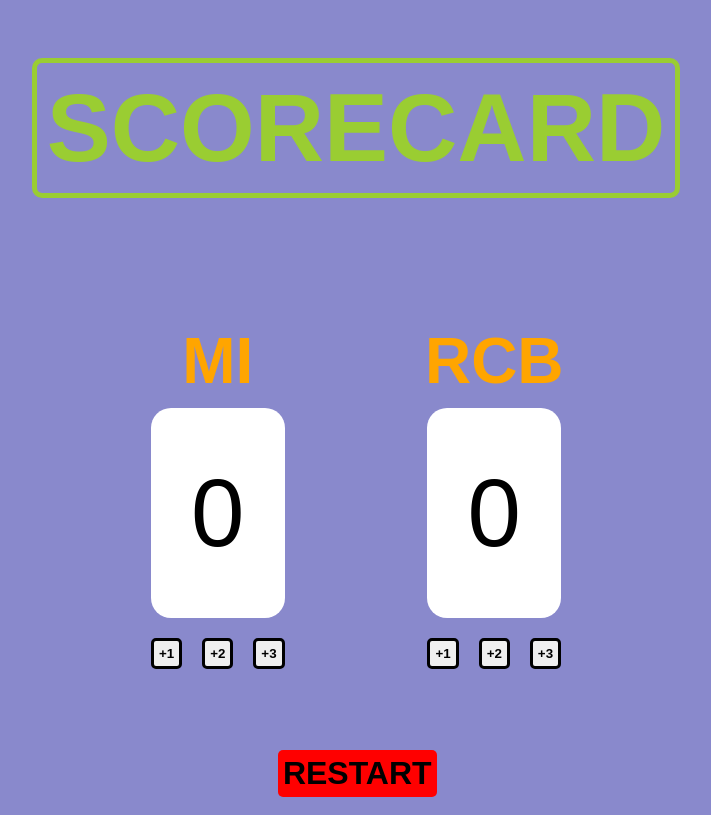
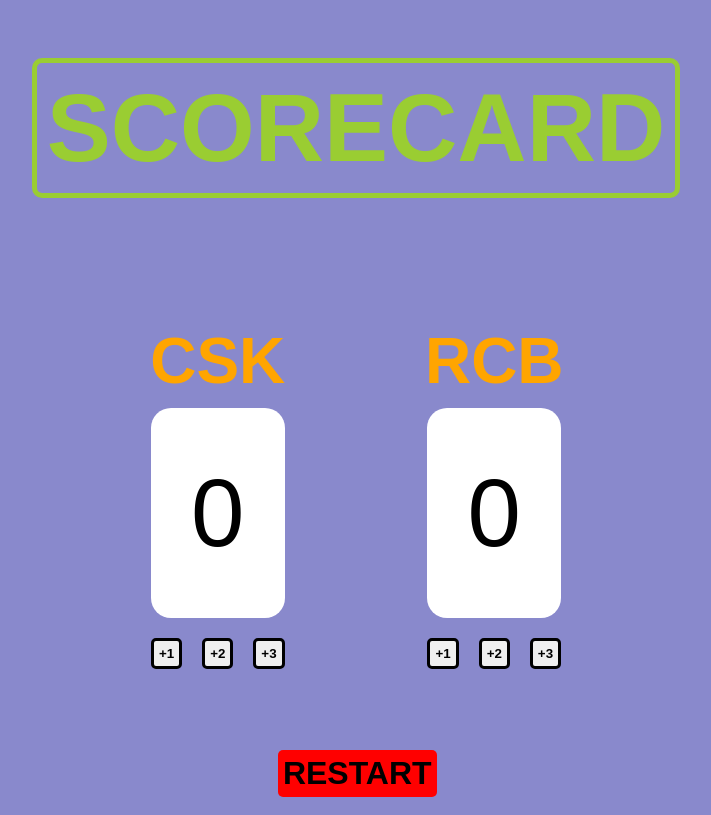
Before and after one commit to akhil683/scorecard, a plain HTML site: page index.html in a window 1280 px wide. Shown: the whole page, without its empty margins (284-995 px from the left). Drawn offline with Linux system fonts and the light colour scheme.

Commit message:
csk change

```diff
--- a/index.html
+++ b/index.html
@@ -19,7 +19,7 @@
             <!-- team 1 -->
            <div class="team1">
 
-                <h2>MI</h2>
+                <h2>CSK</h2>
 
                 <p id="score1">0</p>
 
```
